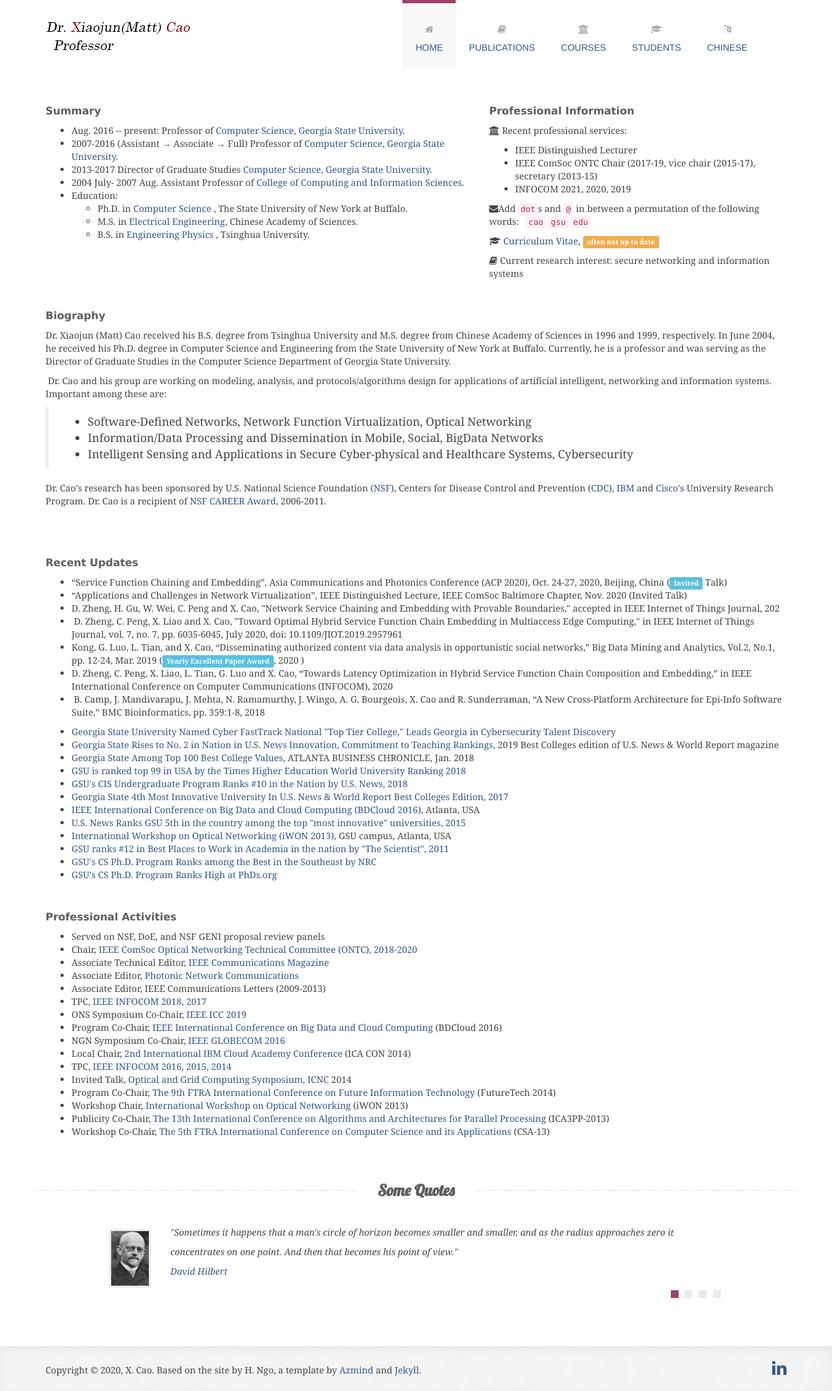
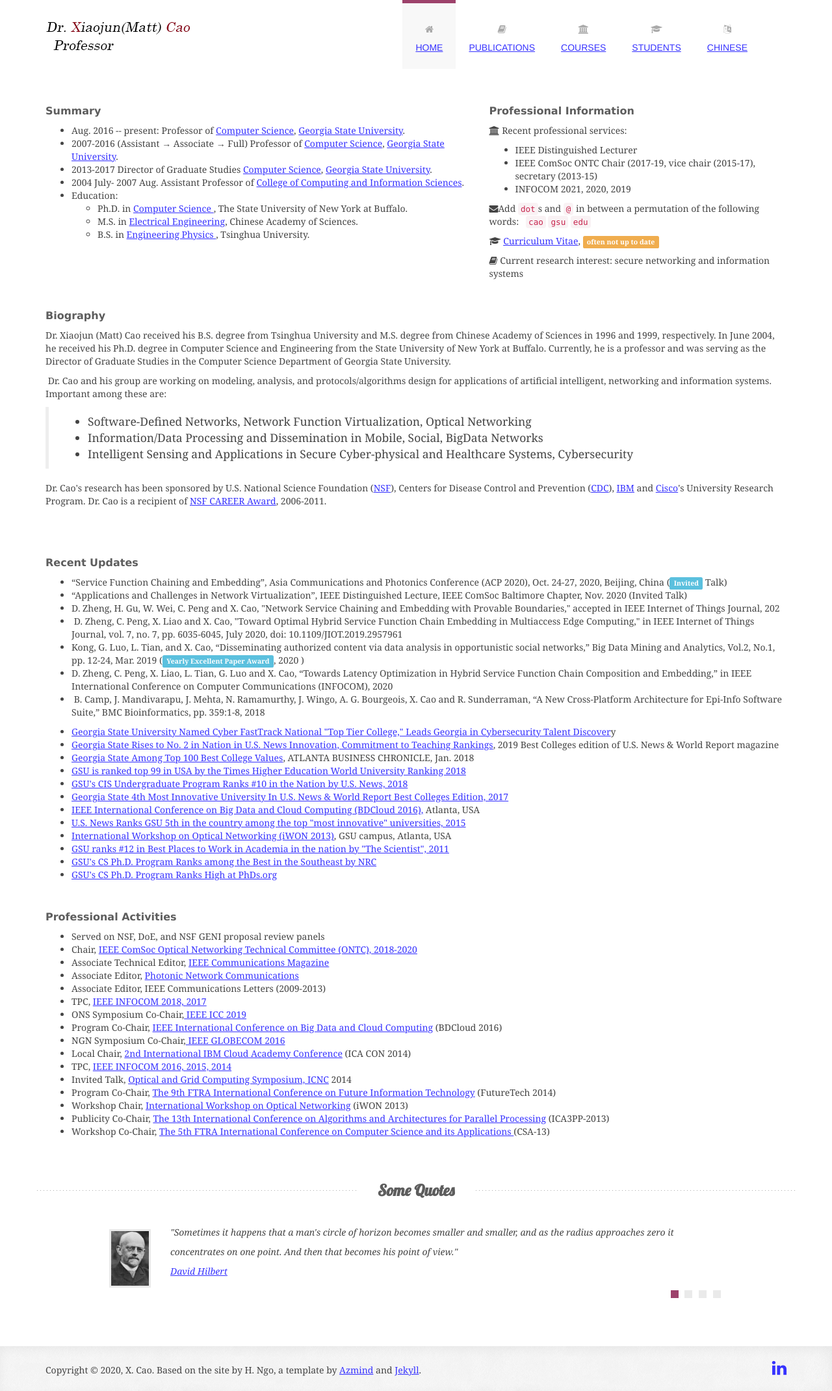
Before and after one commit to xiaojuncao/xiaojuncao, a Jekyll site: the page built from index.html, in a window 1280 px wide. Shown: the whole page at 65% size. Built offline with Jekyll 4.4.1, drawn with Linux system fonts in a browser that asks for light colours; some web fonts are replaced.

Commit message:
Update style.css

```diff
--- a/assets/css/style.css
+++ b/assets/css/style.css
@@ -21,8 +21,8 @@ body {
 .violet { color: #9d426b; }
 
 a {
-    color: #34568B !important;  /* it was #9d426b updated a tag color */
-    text-decoration: none;
+    color: #3733FF !important;  /* it was #9d426b updated to #34568B !important*/
+    text-decoration: underline; /*it was none*/
     -o-transition: all .3s; -moz-transition: all .3s; -webkit-transition: all .3s; -ms-transition: all .3s; transition: all .3s;
 }
 a:hover, a:focus { color: #888; text-decoration: none; }
```
